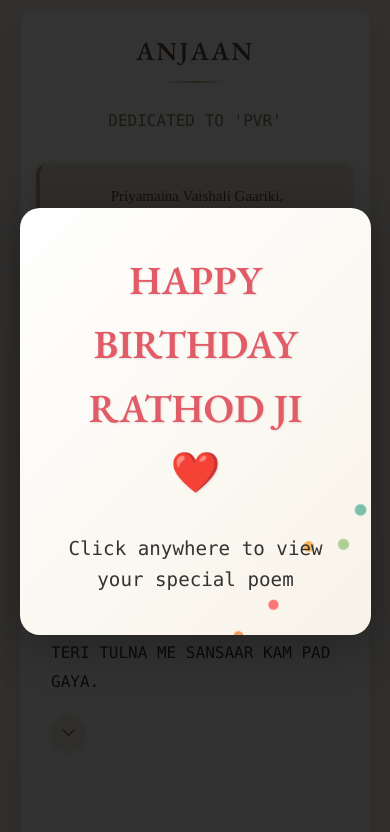
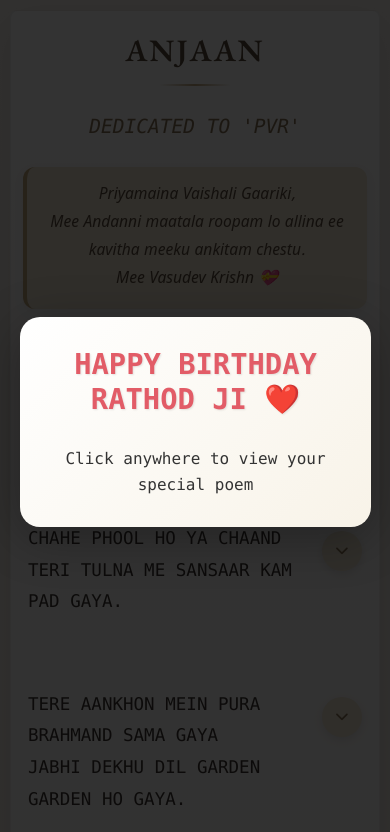
Before and after one commit to biradar-vilohith-patil/poetry-Potrait, a plain HTML site: page index.html in a window 390 px wide. Shown: the top 832 px of the page. Drawn offline with nearby package versions, Linux system fonts and the light colour scheme.

Commit message:
Update style.css

```diff
--- a/style.css
+++ b/style.css
@@ -11,6 +11,8 @@
     --gold-light: #f0e6d2;
     --gold-medium: #dcc7a1;
     --gold-dark: #c5a97e;
+    --mobile-padding: 15px;
+    --touch-size: 44px;
 }
 
 * {
@@ -20,13 +22,15 @@
 }
 
 body {
-    font-family: 'Consolas';
+    font-family: 'Consolas', -apple-system, BlinkMacSystemFont, 'Segoe UI', Roboto, Oxygen, Ubuntu, Cantarell, 'Open Sans', 'Helvetica Neue', sans-serif;
     background-color: var(--background-color);
     color: var(--text-color);
     line-height: 1.6;
-    padding: 0 20px;
+    padding: 0;
     background-image: linear-gradient(to bottom, #f7f2ed, #eee6dd);
     min-height: 100vh;
+    overflow-x: hidden; /* Prevent horizontal scrolling */
+    width: 100%;
 }
 
 /* Birthday Popup */
@@ -41,15 +45,16 @@ body {
     justify-content: center;
     align-items: center;
     z-index: 1000;
+    touch-action: manipulation;
 }
 
 .popup-content {
     background: linear-gradient(135deg, #fff, #f8f3e8);
-    padding: 40px;
+    padding: 30px;
     border-radius: 20px;
     text-align: center;
-    max-width: 90%;
-    width: 500px;
+    width: 90%;
+    max-width: 500px;
     box-shadow: 0 10px 50px rgba(0, 0, 0, 0.3);
     position: relative;
     overflow: hidden;
@@ -57,15 +62,15 @@ body {
 
 .popup-content h2 {
     color: #e25c67;
-    font-family: EB Garamond;
-    font-size: 2.5rem;
+    font-size: clamp(1.8rem, 5vw, 2.5rem);
     margin-bottom: 20px;
     text-shadow: 1px 1px 2px rgba(0, 0, 0, 0.1);
     font-weight: 600;
+    line-height: 1.2;
 }
 
 .popup-content p {
-    font-size: 1.2rem;
+    font-size: clamp(1rem, 4vw, 1.2rem);
     margin-top: 30px;
     color: #333;
 }
@@ -115,12 +120,13 @@ body {
 }
 
 .container {
+    width: 100%;
     max-width: 850px;
-    margin: 40px auto;
+    margin: 20px auto;
     background: linear-gradient(to bottom, #ffffff, #f8f1ed);
     border-radius: var(--border-radius);
     box-shadow: 0 15px 40px var(--shadow-color);
-    padding: 40px 50px;
+    padding: 25px 20px;
     position: relative;
     overflow: hidden;
     border: 1px solid rgba(0, 0, 0, 0.05);
@@ -139,6 +145,7 @@ body {
 
 .poem-container {
     position: relative;
+    width: 100%;
 }
 
 .dedication {
@@ -150,24 +157,25 @@ body {
 .telugu-dedication-box {
     background-color: var(--gold-light);
     border-radius: var(--border-radius);
-    padding: 20px;
+    padding: 20px 15px;
     margin: 30px 0 40px;
     box-shadow: 0 4px 12px rgba(0, 0, 0, 0.05);
     border-left: 4px solid var(--gold-dark);
 }
 
 .telugu-text {
-    font-family: EB Gramond;
-    font-size: 18px;
+    font-family: 'Noto Sans Telugu', 'Noto Sans', sans-serif;
+    font-size: clamp(14px, 4vw, 18px);
     line-height: 1.8;
     color: #5c4c3d;
-    font-style: none;
+    font-style: italic;
     text-align: center;
+    word-wrap: break-word;
 }
 
 .poem-title {
     font-family: 'EB Garamond', serif;
-    font-size: 42px;
+    font-size: clamp(28px, 8vw, 42px);
     margin-bottom: 15px;
     font-weight: 600;
     letter-spacing: 2px;
@@ -187,15 +195,16 @@ body {
 }
 
 .dedication-subtitle {
-    font-style: none;
+    font-style: italic;
     margin-top: 20px;
-    font-size: 20px;
+    font-size: clamp(16px, 5vw, 20px);
     color: #8a7357;
     font-weight: normal;
 }
 
 .poem-content {
     padding: 20px 0;
+    width: 100%;
 }
 
 .stanza {
@@ -205,8 +214,9 @@ body {
     display: flex;
     flex-wrap: wrap;
     align-items: flex-start;
-    padding: 15px;
+    padding: 15px 10px;
     border-radius: var(--border-radius);
+    width: 100%;
 }
 
 .stanza:hover {
@@ -216,12 +226,14 @@ body {
 
 .stanza-text {
     flex: 1;
-    min-width: 300px;
-    padding-right: 25px;
+    min-width: 200px;
+    padding-right: 15px;
+    word-wrap: break-word;
+    overflow-wrap: break-word;
 }
 
 .stanza-text p {
-    font-size: 19px;
+    font-size: clamp(16px, 4.5vw, 19px);
     line-height: 1.8;
     margin-bottom: 10px;
     color: #3a3430;
@@ -232,8 +244,8 @@ body {
     color: #8a7357;
     border: none;
     border-radius: 50%;
-    width: 38px;
-    height: 38px;
+    width: var(--touch-size);
+    height: var(--touch-size);
     display: flex;
     align-items: center;
     justify-content: center;
@@ -241,6 +253,8 @@ body {
     transition: all var(--transition-speed);
     margin-top: 8px;
     box-shadow: 0 3px 10px rgba(0, 0, 0, 0.1);
+    -webkit-tap-highlight-color: transparent; /* Remove tap highlight on mobile */
+    touch-action: manipulation;
 }
 
 .pov-button:hover {
@@ -270,12 +284,13 @@ body {
     margin-top: 20px;
     opacity: 0;
     padding: 0;
+    width: 100%;
 }
 
 .pov-content.active {
     max-height: 500px;
     opacity: 1;
-    padding: 20px 25px;
+    padding: 20px 15px;
     margin-bottom: 15px;
     border-left: 3px solid var(--gold-dark);
     box-shadow: 0 4px 12px rgba(0, 0, 0, 0.05);
@@ -283,26 +298,28 @@ body {
 
 .pov-content h3 {
     font-family: 'EB Garamond', serif;
-    font-size: 22px;
+    font-size: clamp(18px, 5vw, 22px);
     margin-bottom: 12px;
     color: #5c4c3d;
     font-weight: 600;
 }
 
 .pov-content p {
-    font-size: 17px;
+    font-size: clamp(15px, 4vw, 17px);
     line-height: 1.7;
     color: #5c4c3d;
+    word-wrap: break-word;
+    overflow-wrap: break-word;
 }
 
 .signature {
     text-align: right;
     margin-top: 50px;
     font-family: 'EB Garamond', serif;
-    font-style:none;
-    font-size: 19px;
+    font-style: italic;
+    font-size: clamp(16px, 4.5vw, 19px);
     color: #5c4c3d;
-    padding-right: 20px;
+    padding-right: 10px;
     position: relative;
 }
 
@@ -320,63 +337,99 @@ body {
     display: block;
     margin-top: 5px;
     font-weight: 600;
-    color: black;
-    font-size: 18px;
+    color: var(--gold-dark);
+    font-size: clamp(16px, 4.5vw, 18px);
 }
 
-/* Responsive styles */
+/* Responsive styles - improved for mobile */
 @media (max-width: 768px) {
     .container {
-        padding: 30px 20px;
-        margin: 20px auto;
+        padding: 20px 15px;
+        margin: 15px auto;
+        width: calc(100% - 20px);
+        max-width: 100%;
     }
 
-    .poem-title {
-        font-size: 30px;
+    .stanza {
+        padding: 10px 5px;
     }
 
-    .telugu-text {
-        font-size: 16px;
+    .pov-button {
+        margin-left: auto;
     }
 
-    .stanza-text p {
-        font-size: 16px;
+    .stanza-text {
+        width: calc(100% - 55px);
+        padding-right: 10px;
     }
 
-    .pov-content h3 {
-        font-size: 18px;
-    }
-
-    .pov-content p {
-        font-size: 15px;
+    .signature:before {
+        width: 120px;
     }
 }
 
 @media (max-width: 480px) {
     .container {
-        padding: 20px 15px;
+        padding: 15px 12px;
         margin: 10px auto;
+        border-radius: 8px;
     }
 
-    .poem-title {
-        font-size: 26px;
+    .telugu-dedication-box {
+        padding: 15px 10px;
+        margin: 20px 0 30px;
     }
 
-    .dedication-subtitle {
-        font-size: 16px;
+    .poem-content {
+        padding: 10px 0;
     }
 
-    .telugu-text {
-        font-size: 15px;
+    .stanza {
+        margin-bottom: 25px;
+        padding: 8px 5px;
+    }
+
+    .pov-content.active {
+        padding: 15px 12px;
+    }
+
+    .signature {
+        margin-top: 30px;
+    }
+
+    .signature:before {
+        width: 100px;
+    }
+
+    .pov-button {
+        width: 40px;
+        height: 40px;
+    }
+}
+
+/* Fix for very small devices */
+@media (max-width: 320px) {
+    .container {
+        padding: 12px 8px;
+        margin: 5px auto;
     }
 
     .stanza-text {
-        padding-right: 10px;
+        width: calc(100% - 45px);
+        min-width: unset;
+    }
+
+    .telugu-dedication-box {
+        margin: 15px 0 20px;
     }
 
     .pov-button {
-        width: 35px;
-        height: 35px;
+        width: 36px;
+        height: 36px;
+    }
+
+    .stanza {
+        margin-bottom: 20px;
     }
 }
 
@@ -413,8 +466,8 @@ body {
     position: absolute;
     top: 0;
     right: 0;
-    width: 100px;
-    height: 100px;
+    width: 80px;
+    height: 80px;
     background: radial-gradient(circle at top right, var(--accent-light) 10%, transparent 70%);
     opacity: 0.7;
     z-index: -1;
@@ -425,8 +478,8 @@ body {
     position: absolute;
     bottom: 0;
     left: 0;
-    width: 150px;
-    height: 150px;
+    width: 100px;
+    height: 100px;
     background: radial-gradient(circle at bottom left, var(--accent-light) 10%, transparent 70%);
     opacity: 0.5;
     z-index: -1;
```
